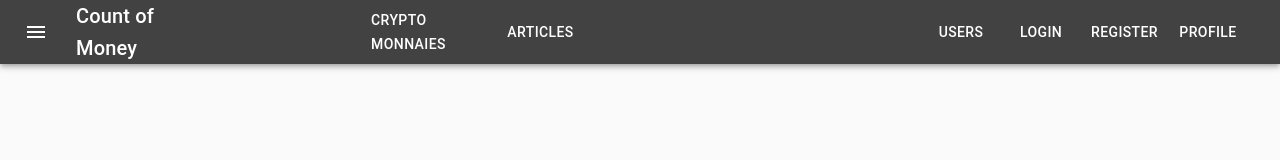
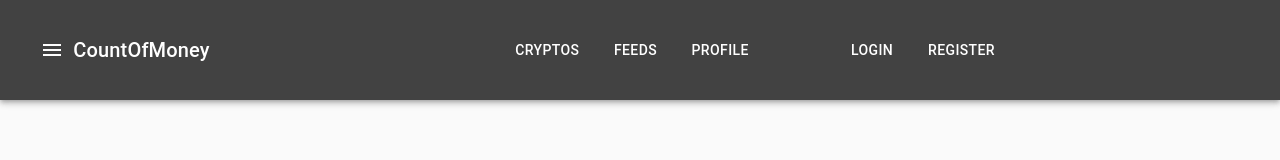
Before and after one commit to THE-COUNT-OF-MONEY/The-Count-of-Money, a React (Create React App) app in the folder front-end/: page /login in a window 1280 px wide. Shown: the top 160 px of the page. Built offline with nearby package versions, Linux system fonts and the light colour scheme; no server answers.

Commit message:
[+] add user context

```diff
--- a/front-end/src/App.js
+++ b/front-end/src/App.js
@@ -9,11 +9,15 @@ import Navbar from "./components/Navbar";
 import { Grid } from "@material-ui/core";
 import Users from "./ressources/Users/UsersWidget"
 
+import { UserProvider } from "./context/userContext";
+
 const App = () => {
   return (
     <div>
       <Grid container direction="column" spacing={2}>
           <Router>
+            <UserProvider>
+
               <Grid item>
                 <Navbar></Navbar>
               </Grid>
@@ -27,6 +31,7 @@ const App = () => {
                 <Route exact path="/users" component={Users} />
               </Grid>
 
+            </UserProvider>
           </Router>
       </Grid>
 
--- a/front-end/src/components/Login.js
+++ b/front-end/src/components/Login.js
@@ -7,10 +7,11 @@ import Typography from '@material-ui/core/Typography';
 import { withStyles } from '@material-ui/core/styles';
 import Container from '@material-ui/core/Container';
 import { Api } from '../services/Api'
-//import {GoogleLogin} from 'react-google-login'
 import GoogleButton from 'react-google-button'
 import Alert from '@material-ui/lab/Alert';
 import AlertTitle from '@material-ui/lab/AlertTitle';
+
+import firebase from 'firebase'
 
 const useStyles = theme => ({
   paper: {
@@ -52,11 +53,22 @@ class Login extends Component{
             let dataJson = JSON.stringify(data)
 
             Api.login(dataJson).then((result) =>{
-                if (result === true) {
-                    this.setState({redirect: true});
-                    this.props.history.push('/')
+
+                if (result) {
+                    const token = result;
+
+                    firebase.auth().signInWithCustomToken(token)
+                      .then((user) => {
+                        this.setState({redirect: true});
+                        this.props.history.push('/')
+                      })
+                      .catch((error) => {
+                        console.log("error: ", error)
+                      })
+
+
                 } else {
-                    this.setState({errorMessage: result});
+                    this.setState({errorMessage: "Wrong credentials"});
                 }
             })
         }
--- a/front-end/src/components/Navbar.js
+++ b/front-end/src/components/Navbar.js
@@ -1,4 +1,4 @@
-import React from 'react';
+import {React, useContext} from 'react';
 import { makeStyles } from '@material-ui/core/styles';
 import AppBar from '@material-ui/core/AppBar';
 import Toolbar from '@material-ui/core/Toolbar';
@@ -9,8 +9,15 @@ import MenuIcon from '@material-ui/icons/Menu';
 import { Link } from 'react-router-dom';
 import { Grid } from '@material-ui/core';
 
+import { UserContext } from "../context/userContext";
+import ExitToAppIcon from '@material-ui/icons/ExitToApp';
+
 const useStyles = makeStyles((theme) => ({
   root: {
+    padding: theme.spacing(3, 2),
+    height: 100,
+    display: "flex",
+    justifyContent: "center"
   },
   menuButton: {
     marginRight: theme.spacing(2),
@@ -23,35 +30,48 @@ const useStyles = makeStyles((theme) => ({
 const navigationItems = [
     {
         'url': "/",
-        'label': "Crypto Monnaies",
-        'index': 0
+        'label': "Cryptos",
     },
     {
         'url': "/feeds",
-        'label': "Articles",
-        'index': 1
+        'label': "Feeds",
+    },
+    {
+      'url': "/profile",
+      'label': "Profile",
   },
 ]
 
 export const Navbar = () => {
   const classes = useStyles();
+  const { user } = useContext(UserContext);
+
+  console.log("user gotten: ", user);
 
   return (
-    <div className={classes.root}>
-      <AppBar position="static" width="100%">
+    <div>
+      <AppBar position="static" width="100%" className={classes.root}>
         <Toolbar>
 
+              <Grid container justify="flex-start" alignItems="center">
+                <Grid item xs={1}>
                   <IconButton edge="start" className={classes.menuButton} color="inherit" aria-label="menu">
                       <MenuIcon />
                   </IconButton>
+                </Grid>
+
+                <Grid item xs={3}>
                   <Typography variant="h6" className={classes.title}>
-                    Count of Money
+                      CountOfMoney
                   </Typography>
+                </Grid>
+              </Grid>
 
-                <Grid container item xs={2}></Grid>
+                <Grid container justify="center">
                 {
                     navigationItems.map((navigationItem, key) => {
                         return (
+                            <Grid item>
                               <Button
                                   color="inherit"
                                   className={classes.menuButton}
@@ -61,14 +81,42 @@ export const Navbar = () => {
                               >
                                   {navigationItem.label}
                               </Button>
+                            </Grid>
                         )
                     })
                 }
-                <Grid container item xs={4}></Grid>
-                <Button color="inherit" component={Link} to={"/users"} className={classes.menuButton}>Users</Button>
+                </Grid>
+                {/* <Button color="inherit" component={Link} to={"/users"} className={classes.menuButton}>Users</Button> */}
+
+
+                <Grid container direction="row">
+                  {
+                    user === null &&
+                      <div>
                         <Button color="inherit" component={Link} to={"/login"} className={classes.menuButton}>Login</Button>
                         <Button color="inherit" component={Link} to={"/register"} className={classes.menuButton}>Register</Button>
-                <Button color="inherit" component={Link} to={"/profile"} className={classes.menuButton}>Profile</Button>
+                      </div>
+                  }
+
+                  {
+                    user &&
+                      <div>
+                        <Grid item>
+                          <Typography variant="h6" spacing={1}>
+                            {user.firstname + ' ' + user.lastname }
+                          </Typography>
+
+                          <IconButton className={classes.menuButton} color="inherit" aria-label="menu" spacing={1}>
+                            <ExitToAppIcon />
+                          </IconButton>
+
+                        </Grid>
+
+
+                      </div>
+                  }
+                </Grid>
+
         </Toolbar>
       </AppBar>
     </div>
--- /dev/null
+++ b/front-end/src/context/userContext.js
@@ -0,0 +1,26 @@
+import React, { useEffect, useState } from "react";
+
+import { Api } from '../services/Api'
+import firebase from 'firebase'
+
+export const UserContext = React.createContext();
+
+export const UserProvider = ({ children }) => {
+  const [user, setUser] = useState(null);
+
+  useEffect(() => {
+        firebase.auth().onAuthStateChanged((user) => {
+
+            Api.getProfile().then((res) => {
+                if (res.status === 200) {
+                    const userData = res.data.content.user;
+                    setUser(res.data.content.user)
+                }
+            });
+        });
+  }, []);
+
+  return (
+    <UserContext.Provider value={{ user }}>{children}</UserContext.Provider>
+  );
+};
--- a/front-end/src/ressources/feeds/components/FeedCard.js
+++ b/front-end/src/ressources/feeds/components/FeedCard.js
@@ -37,11 +37,6 @@ export const FeedCard = ({feed}) => {
     const getLink = (content) => {
         let startOfContent = content.indexOf("href=") + 6
         let split = content.slice(startOfContent);
-
-        console.log(content)
-        console.log("split here: ", split);
-
-
         let endOfContent = split.indexOf('">');
 
         return split.substr(0, endOfContent);
@@ -50,7 +45,6 @@ export const FeedCard = ({feed}) => {
     feed.picture = getPicture(feed.content)
     feed.text = getText(feed.content)
     feed.link = getLink(feed.content)
-
 
     return (
         <div>
--- a/front-end/src/services/Api.js
+++ b/front-end/src/services/Api.js
@@ -6,7 +6,7 @@ const axiosInstance = Axios.create({
     baseURL: "http://localhost:8000",
     headers: {
         'Content-Type': 'application/json',
-        'authorization': ''
+        'authorization': localStorage.token ?? ''
     }
 })
 
@@ -38,11 +38,10 @@ export const Api = {
                         'Content-Type': 'application/json',
                         'authorization': token
                     }
-
-                    resolve(true);
+                    resolve(token);
                 }).catch((error) => {
                     console.log('error: ', error.response);
-                    resolve(error.response.data.message);
+                    resolve(false);
                 });
         })
     },
@@ -86,9 +85,9 @@ export const Api = {
         return new Promise((resolve) =>{
             apiRequest.get('/users/profile')
                 .then((res) => {
-                    console.log(res)
+                    resolve(res);
                 }).catch((error) => {
-                    resolve(error.response.data.message);
+                    resolve(false);
                 });
         })
     },
```
Also changed, not shown: front-end/src/services/ApiFunctions.js (deleted, +0 -73 lines). Lines whose indentation alone changed are shown as unchanged.
